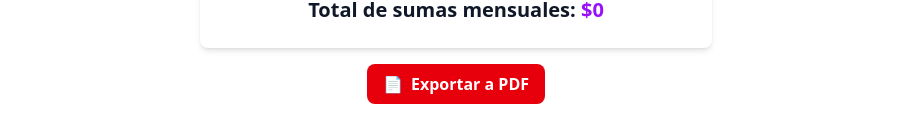
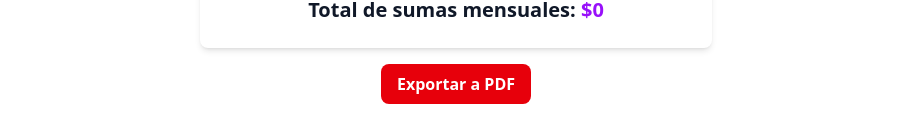
Before and after one commit to JerlibGnzlz/control-de-pagos, a React (Vite) app: page / in a window 1280 px wide. Shown: the part 741-874 px from the top of the page, without its empty margins (184-1095 px from the left). Built offline with nearby package versions, Linux system fonts and the light colour scheme; no server answers.

Commit message:
subiendo pagos2

```diff
--- a/src/components/ExportToPDF.tsx
+++ b/src/components/ExportToPDF.tsx
@@ -80,7 +80,6 @@ export default function ExportToPDF() {
                 className="w-full sm:w-auto flex items-center justify-center gap-2 bg-red-600 hover:bg-red-700 text-white font-semibold px-4 py-2 rounded-lg transition-colors text-sm sm:text-base"
                 title="Exportar pagos a PDF"
             >
-                <span>📄</span>
                 Exportar a PDF
             </button>
         </div>
```
